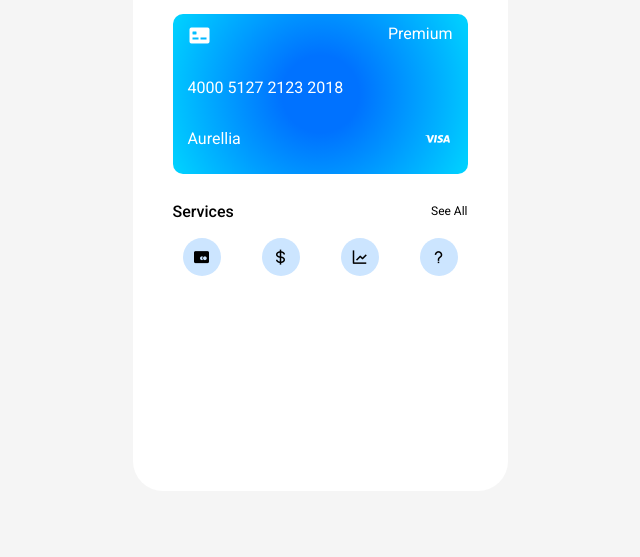
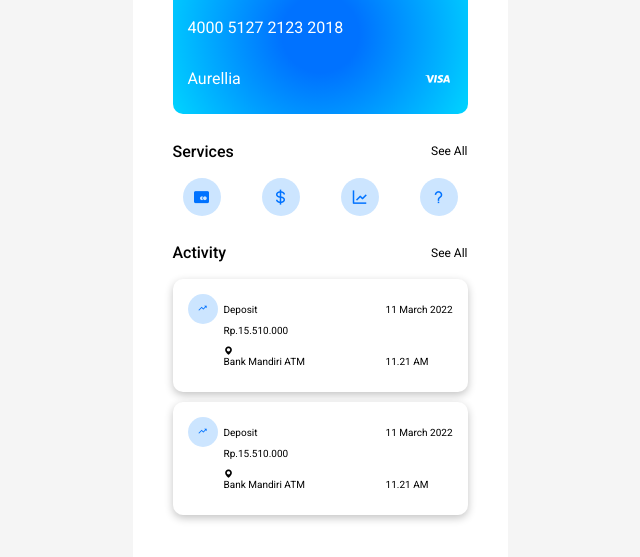
Before and after one commit to dwikarunia0001/SkwnFrontendDev-1B-DwiKarunia, a plain HTML site: page index.html in a window 1280 px wide. Shown: the part 249-806 px from the top of the page, without its empty margins (320-960 px from the left). Drawn offline with nearby package versions, Linux system fonts and the light colour scheme.

Commit message:
develop activity section

```diff
--- a/index.html
+++ b/index.html
@@ -62,6 +62,53 @@
                   <i class='bx bx-question-mark'></i>
                 </div>
               </section>
+
+              <!--Activity Section-->
+              <section class="activity">
+                <div class="title">
+                  <h6>Activity</h6>
+                  <span>See All</span>
+                </div>
+                <div class="act-list">
+                  <div class="card">
+                    <div class="cleft">
+                      <div>
+                        <i class='bx bx-trending-up'></i>
+                      </div>
+
+                      <div class="cleft-text">
+                        <p>Deposit</p>
+                        <p class="cleft-price">Rp.15.510.000</p>
+                        <p><span class='bx bxs-map'></span>Bank Mandiri ATM</p>
+                      </div>
+                    </div>
+                    <div class="cright">
+                      <p class="c-date">11 March 2022</p>
+                      <p class="c-time">11.21 AM</p>
+                    </div>
+                  </div>
+                  <div class="card">
+                    <div class="cleft">
+                      <div>
+                        <i class='bx bx-trending-up'></i>
+                      </div>
+
+                      <div class="cleft-text">
+                        <p>Deposit</p>
+                        <p class="cleft-price">Rp.15.510.000</p>
+                        <p>
+                          <span class='bx bxs-map'></span>
+                          Bank Mandiri ATM
+                        </p>
+                      </div>
+                    </div>
+                    <div class="cright">
+                      <p class="c-date">11 March 2022</p>
+                      <p class="c-time">11.21 AM</p>
+                    </div>
+                  </div>
+                </div>
+              </section>
             </main>
         </div>
     </div>
--- a/style.css
+++ b/style.css
@@ -13,14 +13,14 @@ body{
 
 .wrap {
     display: flex;
-    height: 100vh;
+    min-height: 100vh;
     margin: 0 auto;
     max-width: 840px;
 }
 
 .container {
     width: 375px;
-    height: 680px;
+    min-height: 100vh;
     margin: auto;
     border-radius: 30px;
     background: #ffff;
@@ -134,9 +134,66 @@ body{
     padding: 10px;
     border-radius: 100px;
     background-color: var(--light-blue);
+    color: var(--blue-bg);
 }
 
 /* services section */
+
+/* activity section */
+
+.activity {
+    padding: 80px 40px;
+    display: flex;
+    flex-direction: column;
+    justify-content: space-between;
+    margin-top: -170px;
+}
+
+.act-list {
+    font-size: 10px;
+    display: flex;
+    flex-direction: column;
+    gap: 10px;
+    margin-top: -20px;
+}
+
+.card {
+    display: flex;
+    justify-content: space-between;
+    background: #ffff;
+    padding: 15px 15px;
+    box-shadow: rgba(0, 0, 0, 0.24) 0px 3px 8px;
+    border-radius: 10px;
+}
+
+.cleft {
+    display: flex;
+    gap: 6px;
+    align-items: start;
+}
+
+.bx-trending-up {
+    font-size: 10px;
+    padding: 10px;
+    border-radius: 100px;
+    background-color: var(--light-blue);
+    color: var(--blue-bg);
+}
+
+.cleft-text p {
+    display: flex;
+    flex-direction: column;
+
+}
+
+
+.cright {
+    display: flex;
+    flex-direction: column;
+    justify-content: space-between;
+}
+
+/* activity section */
 
 :root{
     --text-color: #000000;
```
